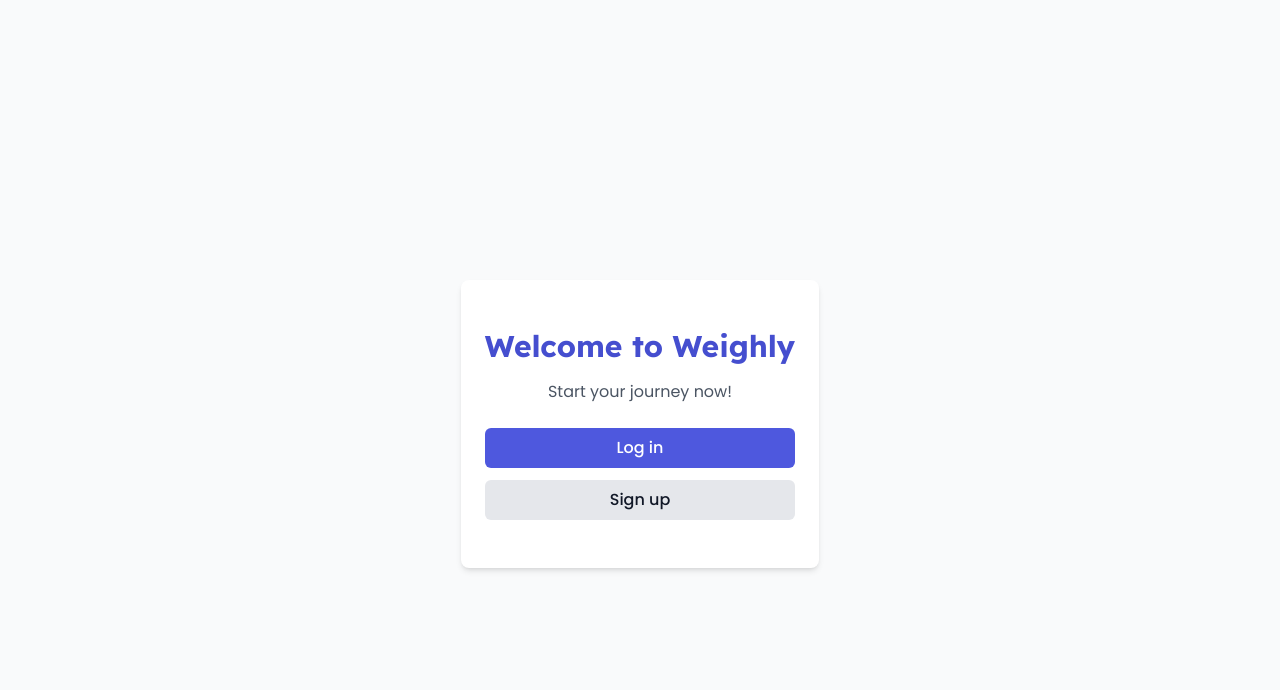
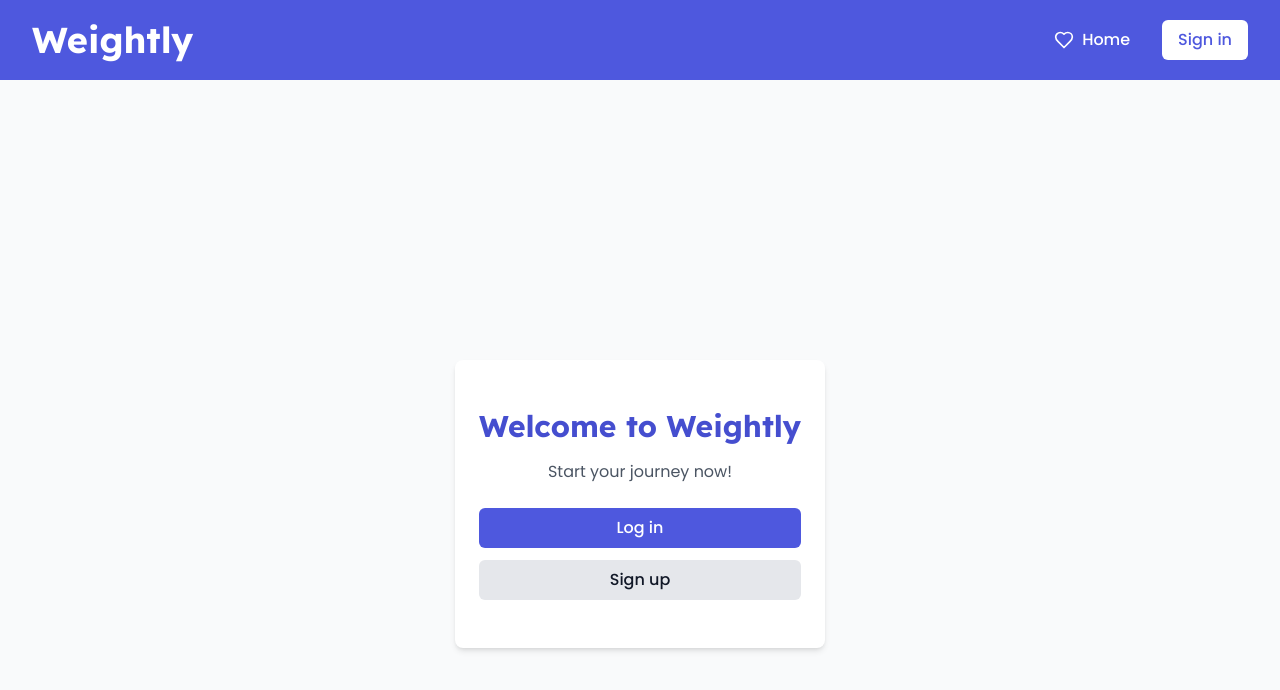
Before and after one commit to kittenspow/weightly, a React (Create React App) app: page /signin in a window 1280 px wide. Before the commit this address led to /. Shown: the top 690 px of the page. Built offline with nearby package versions, Linux system fonts and the light colour scheme; no server answers.

Commit message:
fix auth access and navbar

```diff
--- a/src/App.js
+++ b/src/App.js
@@ -1,7 +1,5 @@
 import React from 'react';
-// Import komponen React Router yang diperlukan
 import { BrowserRouter, Routes, Route, useNavigate, useLocation, Navigate } from 'react-router-dom';
-
 import { AuthProvider, useAuth } from './features/auth/AuthContext';
 import { LoginPage } from './pages/authPages/LoginPage';
 import { RegisterPage } from './pages/authPages/RegisterPage';
@@ -10,11 +8,10 @@ import TrackerPage from './pages/Tracker';
 import CalculatorPage from './pages/Calculator';
 import ProfilePage from './pages/Profile';
 import WelcomePage from './pages/authPages/WelcomePage';
-
+import AuthNavbar from './components/AuthNavbar';
 import Navbar from './components/Navbar';
 
-
-// Komponen Pembungkus untuk Rute yang Membutuhkan Autentikasi
+// wrapper
 const ProtectedRoute = ({ children }) => {
   const { user, loading } = useAuth();
   const location = useLocation();
@@ -30,14 +27,16 @@ const ProtectedRoute = ({ children }) => {
     );
   }
 
+// jika user belum login
   if (!user) {
-    return <Navigate to="/login" replace state={{ from: location }} />;
+    return <Navigate to="/" replace state={{ from: location }} />;
   }
 
   return children;
 };
 
-// Komponen Pembungkus untuk Rute Autentikasi (Welcome/Login/Register)
+// wrapper component untuk route autentikasi (Welcome/Login/Register)
+// jika user sudah login, arahkan mereka ke /home (atau halaman yang ingin mereka tuju)
 const AuthRoute = ({ children }) => {
   const { user, loading } = useAuth();
   const location = useLocation();
@@ -47,18 +46,19 @@ const AuthRoute = ({ children }) => {
       <div className="min-h-screen flex items-center justify-center bg-gray-50">
         <div className="text-center">
           <div className="animate-spin rounded-full h-12 w-12 border-b-2 border-blue-600 mx-auto mb-4 font-poppins"></div>
-          <p className="text-gray-600">Loading Weightly...</p>
+          <p className="text-gray-600 font-poppins">Loading Weightly...</p>
         </div>
       </div>
     );
   }
 
+  // Jika user sudah login, arahkan ke /home atau dari mana mereka berasal
   if (user) {
     const from = location.state?.from?.pathname || '/home';
     return <Navigate to={from} replace />;
   }
 
-  // Konten akan ditengahkan oleh parent <main> di App.jsx
+  // Jika user belum login, tampilkan halaman autentikasi
   return (
     <div className="w-full h-full flex items-center justify-center">
       {children}
@@ -68,7 +68,7 @@ const AuthRoute = ({ children }) => {
 
 
 const AppContent = () => {
-  const { user, loading } = useAuth();
+  const { user, loading } = useAuth(); // Tetap ambil user dan loading untuk kondisi loading screen
 
   if (loading) {
     return (
@@ -83,22 +83,28 @@ const AppContent = () => {
 
   return (
     <div className="min-h-screen bg-gray-50 font-sans">
-      {/* Navbar hanya dirender jika user sudah login */}
-      {user && <Navbar />}
+      {/* Render Navbar secara kondisional berdasarkan status user */}
+      {user ? <Navbar /> : <AuthNavbar />}
 
-      {/* Main Content Area: */}
+      {/* Main Content Area */}
       <main className="max-w-7xl mx-auto py-6 px-4 sm:px-6 lg:px-8">
         <Routes>
-          <Route path="/" element={<AuthRoute><WelcomePage /></AuthRoute>} />
+          {/* Public Routes */}
+          {/* Welcome, Login, Register: hanya bisa diakses jika user belum login */}
+          <Route path="/signin" element={<AuthRoute><WelcomePage /></AuthRoute>} />
           <Route path="/login" element={<AuthRoute><LoginPage /></AuthRoute>} />
           <Route path="/signup" element={<AuthRoute><RegisterPage /></AuthRoute>} />
 
-          <Route path="/home" element={<ProtectedRoute><HomePage /></ProtectedRoute>} />
+          {/* Home Page: data diakses user yang belum login */}
+          <Route path="/home" element={<HomePage />} />
+
+          {/* protected Routes: hanya bisa diakses jika user sudah login */}
           <Route path="/tracker" element={<ProtectedRoute><TrackerPage /></ProtectedRoute>} />
           <Route path="/calculator" element={<ProtectedRoute><CalculatorPage /></ProtectedRoute>} />
           <Route path="/profile" element={<ProtectedRoute><ProfilePage /></ProtectedRoute>} />
 
-          <Route path="*" element={!user ? <Navigate to="/" replace /> : <Navigate to="/home" replace />} />
+          {/* jika user sudah login, arahkan ke /home. Jika belum, arahkan ke / (welcome) */}
+          <Route path="*" element={user ? <Navigate to="/home" replace /> : <Navigate to="/" replace />} />
         </Routes>
       </main>
     </div>
--- /dev/null
+++ b/src/components/AuthNavbar.jsx
@@ -0,0 +1,51 @@
+import React from 'react';
+import { Link, useLocation } from 'react-router-dom';
+import { Disclosure, DisclosureButton, DisclosurePanel } from '@headlessui/react';
+import { Bars3Icon, XMarkIcon } from '@heroicons/react/24/outline';
+import { Heart } from 'lucide-react';
+import NavButton from './NavButton';
+
+const AuthNavbar = () => {
+
+  return (
+    <Disclosure as="nav" className="bg-primary-blue">
+      <div className="mx-auto max-w-7xl py-2 px-4 sm:px-6 lg:px-8">
+        <div className="relative flex h-16 items-center justify-between">
+
+          <div className="absolute inset-y-0 right-0 flex items-center md:hidden">
+            <DisclosureButton className="group relative inline-flex items-center justify-center rounded-md p-1 text-white hover:bg-white hover:text-primary-blue focus:ring-2 focus:ring-white focus:outline-hidden focus:ring-inset">
+              <span className="absolute -inset-0.5" />
+              <Bars3Icon aria-hidden="true" className="block size-8 group-data-open:hidden" />
+              <XMarkIcon aria-hidden="true" className="hidden size-8 group-data-open:block" />
+            </DisclosureButton>
+          </div>
+
+          <div className='flex flex-1 items-center'>
+            <div className="flex items-center">
+              <span className="text-3xl md:text-4xl font-bold font-lexend text-white ">Weightly</span>
+            </div>
+          </div>
+
+          <div className="flex flex-1 items-center justify-end">
+            <div className="hidden sm:ml-6 md:block font-poppins justify-end">
+              <div className="flex space-x-4">
+                <NavButton to="/" icon={Heart}>Home</NavButton>
+                <NavButton to="/signin">Sign in</NavButton>
+              </div>
+            </div>
+          </div>
+        </div>
+      </div>
+
+      {/* Hamburger menu for mobile */}
+      <DisclosurePanel className="md:hidden">
+        <div className="space-y-1 px-2 pt-2 pb-3">
+          <NavButton to="/" icon={Heart}>Home</NavButton>
+          <NavButton to="/signin">Sign in</NavButton>
+        </div>
+      </DisclosurePanel>
+    </Disclosure>
+  );
+};
+
+export default AuthNavbar;
--- /dev/null
+++ b/src/components/NavButton.jsx
@@ -0,0 +1,31 @@
+// src/components/NavButton.jsx
+import React from 'react';
+import { NavLink, useLocation } from 'react-router-dom';
+
+/**
+ * @param {object} props
+ * @param {string} props.to
+ * @param {React.ReactNode} props.children
+ * @param {React.ComponentType} [props.icon]
+ */
+const NavButton = ({ to, children, icon: Icon }) => {
+  const location = useLocation();
+
+  return (
+    <NavLink
+      to={to}
+      className={({ isActive }) =>
+        `flex items-center gap-2 px-4 py-2 w-full rounded-md font-poppins font-medium transition-colors ${
+          isActive
+            ? 'bg-white text-primary-blue'
+            : 'text-white hover:text-primary-blue hover:bg-white/85'
+        }`
+      }
+    >
+      {Icon && <Icon className="w-5 h-5" />}
+      {children}
+    </NavLink>
+  );
+};
+
+export default NavButton;
--- a/src/components/Navbar.jsx
+++ b/src/components/Navbar.jsx
@@ -2,27 +2,11 @@ import React from 'react'
 import { Link, useLocation } from 'react-router-dom';
 import { Disclosure, DisclosureButton, DisclosurePanel, Menu, MenuButton, MenuItem, MenuItems } from '@headlessui/react'
 import { Calculator, TrendingUp, User, Heart } from 'lucide-react';
-import { Bars3Icon, XMarkIcon } from '@heroicons/react/24/outline'
+import { Bars3Icon, XMarkIcon } from '@heroicons/react/24/outline';
+import NavButton from './NavButton';
 
 
 const Navbar = () => {
-
-    const location = useLocation();
-
-    const NavButton = ({ to, children, icon: Icon }) => (
-        <Link
-            to={to}
-            className={`flex items-center gap-2 px-4 py-2 w-full rounded-md font-poppins font-medium transition-colors ${
-                location.pathname === to
-                  ? 'bg-white text-primary-blue'
-                  : 'text-white hover:text-primary-blue hover:bg-white/85'
-            }`}
-        >
-          <Icon className="w-5 h-5" />
-          {children}
-        </Link>
-    );
-
 
     return (
         <Disclosure as="nav" className="bg-primary-blue">
--- a/src/pages/Calculator.jsx
+++ b/src/pages/Calculator.jsx
@@ -1,5 +1,5 @@
 import React, { useState } from 'react';
-import Card from '../components/Card'; // Card masih digunakan untuk bagian "Information Section"
+import Card from '../components/Card';
 import BMICalculator from '../features/calculator/BMICalculator';
 import BodyFatCalculator from '../features/calculator/BodyFatCalculator';
 import TDEECalculator from '../features/calculator/TDEECalculator';
@@ -48,7 +48,7 @@ const CalculatorPage = () => {
       {/* render the active calculator component */}
       {renderActiveCalculator()}
 
-      {/* Information Section (Still common for all calculators) */}
+      {/* Information Section */}
       <Card className="mt-8">
         <h3 className="text-xl font-semibold mb-4">How These Calculations Work</h3>
         <div className="grid md:grid-cols-3 gap-6 text-sm">
--- a/src/pages/Home.jsx
+++ b/src/pages/Home.jsx
@@ -38,7 +38,7 @@ const HomePage = () => {
         </div>
         <div className="text-center md:text-left md:w-1/2">
           <h1 className="text-5xl text-blue-text font-bold font-lexend mb-6">Weightly</h1>
-          <p className="text-s text-justify text-blue-text mb-8 font-medium font-poppins mr-3">Lorem ipsum dolor sit amet, consectetur adipiscing elit, sed do eiusmod tempor incididunt ut labore et dolore magna aliqua. Ut enim ad minim veniam. Alright alright okay okay. All you do is blindside me it's hard to be bro idk what to write meow meow meow meow meow nyaaaa arf arf arf.</p>
+          <p className="text-s text-justify text-blue-text mb-8 font-medium font-poppins mr-5">Your journey to a healthier you starts with better tracking. Our platform helps you monitor your weight, calculate your BMI, and understand your body fat percentage, so you can set real goals and reach them confidently!</p>
           <button className="font-poppins font-normal bg-primary-blue text-white px-6 py-3 rounded-lg font-semibold hover:bg-blue-700 transition duration-300">
             Learn more
           </button>
--- a/src/pages/Profile.jsx
+++ b/src/pages/Profile.jsx
@@ -182,6 +182,7 @@ const ProfilePage = () => {
       {/* Health summary card */}
       <HealthSummary/>
 
+      {/* User information  */}
       <div className="grid md:grid-cols-2 gap-6">
         <Card>
           <div className="flex justify-between items-center mb-4">
--- a/src/pages/authPages/WelcomePage.jsx
+++ b/src/pages/authPages/WelcomePage.jsx
@@ -9,7 +9,7 @@ const WelcomePage = () => {
   return (
     <div className="min-h-screen bg-gray-50 flex items-center justify-center p-4">
       <Card className="py-12 max-w-md mx-auto text-center">
-        <h1 className="text-3xl font-bold font-lexend text-blue-text mb-4">Welcome to Weighly</h1>
+        <h1 className="text-3xl font-bold font-lexend text-blue-text mb-4">Welcome to Weightly</h1>
         <p className="text-gray-600 font-poppins mb-6">
           Start your journey now!
         </p>
```
